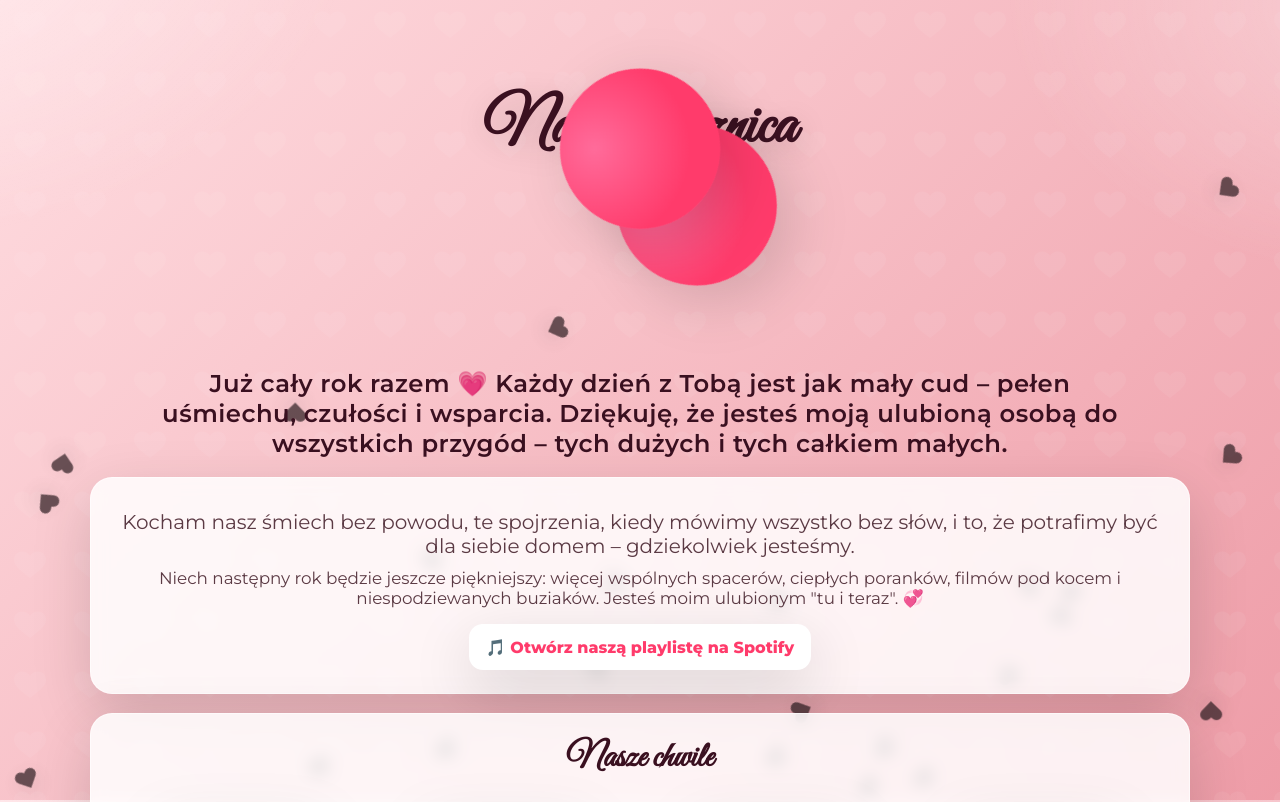
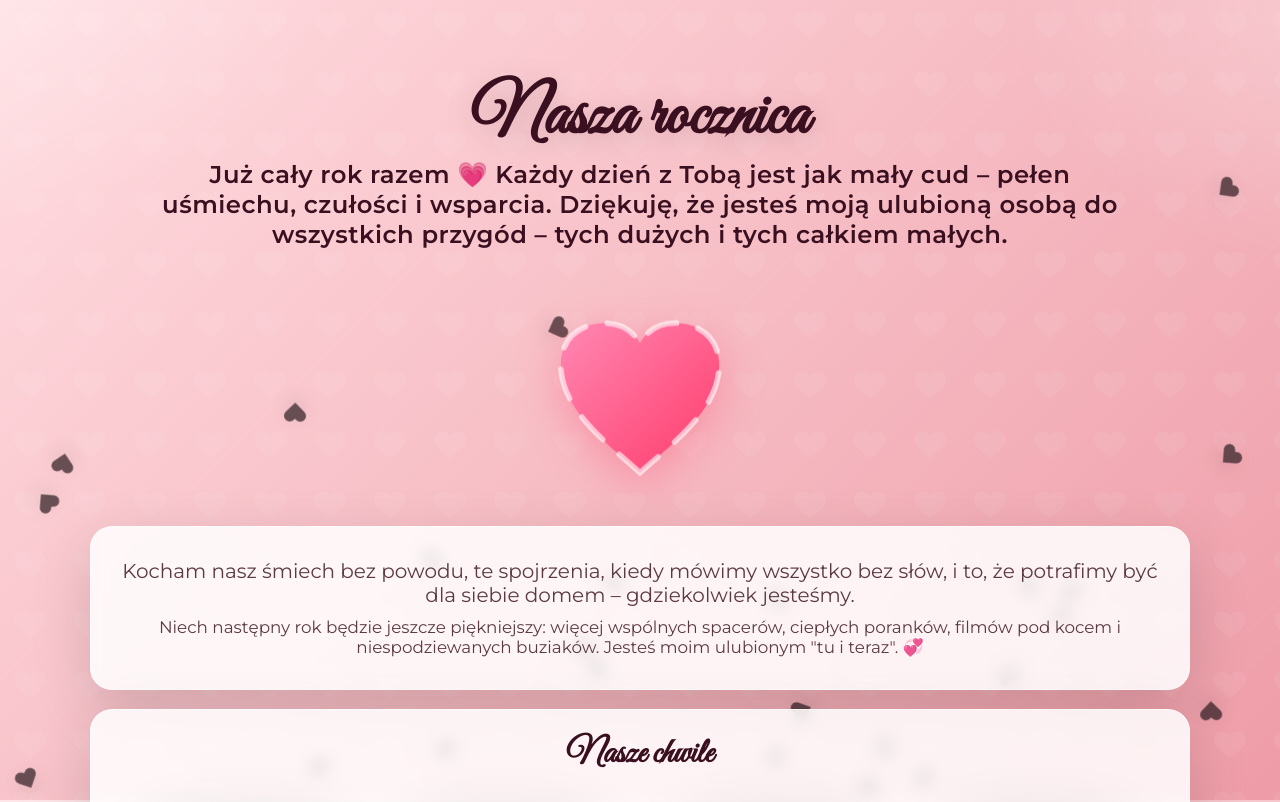
Before and after one commit to Macieklabuz/Page, a plain HTML site: page index.html in a window 1280 px wide. Shown: the top 802 px of the page. Drawn offline with Linux system fonts and the light colour scheme.

Commit message:
next commit

```diff
--- a/index.html
+++ b/index.html
@@ -44,42 +44,32 @@
     .container{ width:min(1100px, 92%); margin:0 auto; }
 
     /* HERO */
-    .hero{ position:relative; padding: 6rem 0 3rem; text-align:center; color:#3a1020; }
+    .hero{ position:relative; padding: 5.2rem 0 2rem; text-align:center; color:#3a1020; }
+    .title{ font-family: "Great Vibes", cursive; font-size: clamp(2.4rem, 5.4vw, 5.2rem); line-height:1; margin:0 0 .4rem; text-shadow: 0 6px 30px rgba(0,0,0,.15); }
+    .subtitle{ font-weight:600; letter-spacing:.5px; font-size: clamp(1.1rem, 1.2rem + .4vw, 1.6rem); margin:0 auto 1.6rem; max-width: 60ch; }
 
-    .title{ font-family: "Great Vibes", cursive; font-size: clamp(2.2rem, 5vw, 5rem); line-height:1; margin:0 0 .6rem; text-shadow: 0 6px 30px rgba(0,0,0,.15); }
-    .subtitle{ font-weight:600; letter-spacing:.5px; font-size: clamp(1.1rem, 1.2rem + .4vw, 1.6rem); margin:0 auto 1.2rem; max-width: 60ch; }
-
-    /* DUŻE ANIMOWANE SERCE */
-    .heart-wrap{ display:grid; place-items:center; margin: 1.4rem 0 1.6rem; }
-    .heart{
-      position:relative; width:160px; height:160px; transform: rotate(-45deg);
-      animation: beat 1.4s ease-in-out infinite;
+    /* NOWE SERCE – cień neonowy, niżej pod tytułem */
+    .heart-mid{ display:grid; place-items:center; margin: 2.2rem 0 1.4rem; }
+    .neo-heart{
+      width:min(220px, 40vw); aspect-ratio:1; position:relative;
+      filter: drop-shadow(0 12px 22px rgba(255,59,107,.35));
+      animation: float 5.5s ease-in-out infinite;
     }
-    .heart::before, .heart::after{
-      content:""; position:absolute; width:160px; height:160px; background: radial-gradient(circle at 30% 30%, #ff6b9a, #ff3b6b 60%);
-      border-radius: 50%;
-      box-shadow: var(--shadow);
-    }
-    .heart::before{ left:80px; }
-    .heart::after{ top:-80px; }
-    @keyframes beat{
-      0%, 60%, 100%{ transform: rotate(-45deg) scale(1); }
-      30%{ transform: rotate(-45deg) scale(1.12); }
+    .neo-heart svg{ width:100%; height:100%; display:block; }
+    .neo-heart .fill{ fill:url(#grad1); }
+    .neo-heart .stroke{ fill:none; stroke:#fff; stroke-width:2.5; stroke-linecap:round; stroke-dasharray:14 10; animation: dash 6s linear infinite; opacity:.6 }
+    @keyframes dash{ to{ stroke-dashoffset:-200; } }
+    @keyframes float{
+      0%,100%{ transform: translateY(0) }
+      50%{ transform: translateY(-8px) }
     }
 
     /* SPADAJĄCE SERDUSZKA */
     .falling{ position:fixed; inset:0; pointer-events:none; overflow:hidden; z-index:0; }
-    .falling span{
-      position:absolute; top:-10vh; font-size: clamp(16px, 2vw, 32px);
-      animation: fall linear infinite;
-      opacity:.7;
-      filter: drop-shadow(0 6px 10px rgba(0,0,0,.15));
-    }
-    @keyframes fall{
-      to{ transform: translateY(110vh) rotate(360deg); }
-    }
+    .falling span{ position:absolute; top:-10vh; font-size: clamp(16px, 2vw, 32px); animation: fall linear infinite; opacity:.7; filter: drop-shadow(0 6px 10px rgba(0,0,0,.15)); }
+    @keyframes fall{ to{ transform: translateY(110vh) rotate(360deg); } }
 
-    /* KARTA z życzeniami */
+    /* KARTY */
     .card{ position:relative; z-index:1; background: var(--card); backdrop-filter: blur(8px); border: 1px solid var(--border); border-radius: 22px; padding: 1.4rem; box-shadow: var(--shadow); }
     .grid{ display:grid; grid-template-columns: 1fr; gap: 1rem; }
 
@@ -92,10 +82,14 @@
     .frame img{ width:100%; height:100%; object-fit:cover; display:block; }
     .hint{ font-size:.95rem; color:var(--muted); margin:.4rem 0 0; text-align:center; }
 
-    /* PRZYCISKI / LINKI */
-    .cta{ display:flex; flex-wrap:wrap; gap:.6rem; justify-content:center; margin: 1rem 0 0; }
-    .btn{ display:inline-flex; align-items:center; gap:.5rem; padding:.8rem 1rem; border-radius:14px; border:1px solid var(--border); background:#fff; box-shadow: var(--shadow); font-weight:700; }
-    .btn:hover{ transform: translateY(-1px); }
+    /* DUŻE FINAŁOWE SERCE NA DOLE */
+    .finale{ margin: 1.6rem 0 0; display:grid; place-items:center; }
+    .mega-heart{ width:min(520px, 80vw); aspect-ratio:1; position:relative; }
+    .glow{ position:absolute; inset: -6%; background: radial-gradient(closest-side, rgba(255,59,107,.55), rgba(255,59,107,0)); filter: blur(20px); animation: pulse 2.6s ease-in-out infinite; border-radius:50%; transform: translateZ(0); }
+    .mega-heart svg{ width:100%; height:100%; display:block; }
+    .mega-heart .fill{ fill:url(#grad2); }
+    .mega-heart .shine{ fill:none; stroke:#fff; stroke-width:3; opacity:.55; filter: drop-shadow(0 10px 18px rgba(255,255,255,.35)); stroke-linecap:round; stroke-dasharray:20 14; animation: dash 8s linear infinite; }
+    @keyframes pulse{ 0%,100%{ transform: scale(1); opacity:.8 } 50%{ transform: scale(1.06); opacity:1 } }
 
     footer{ text-align:center; color:var(--muted); padding:2rem 0; }
   </style>
@@ -106,15 +100,27 @@
 
   <main class="container hero">
     <h1 class="title">Nasza rocznica</h1>
-    <div class="heart-wrap" aria-hidden="true"><div class="heart"></div></div>
     <p class="subtitle">Już cały rok razem 💗 Każdy dzień z Tobą jest jak mały cud – pełen uśmiechu, czułości i wsparcia. Dziękuję, że jesteś moją ulubioną osobą do wszystkich przygód – tych dużych i tych całkiem małych.</p>
+
+    <!-- NOWE SERCE – obniżone, z neonowym efektem -->
+    <div class="heart-mid">
+      <div class="neo-heart" aria-hidden="true">
+        <svg viewBox="0 0 100 100" xmlns="http://www.w3.org/2000/svg">
+          <defs>
+            <linearGradient id="grad1" x1="0" x2="1" y1="0" y2="1">
+              <stop offset="0%" stop-color="#ff88b3"/>
+              <stop offset="100%" stop-color="#ff3b6b"/>
+            </linearGradient>
+          </defs>
+          <path class="fill" d="M50 86C37 74 14 58 14 37c0-12 9-19 20-19 8 0 13 4 16 9 3-5 8-9 16-9 11 0 20 7 20 19 0 21-23 37-36 49z"/>
+          <path class="stroke" d="M50 86C37 74 14 58 14 37c0-12 9-19 20-19 8 0 13 4 16 9 3-5 8-9 16-9 11 0 20 7 20 19 0 21-23 37-36 49z"/>
+        </svg>
+      </div>
+    </div>
 
     <section class="card nice" style="margin-top:1.2rem">
       <p class="big">Kocham nasz śmiech bez powodu, te spojrzenia, kiedy mówimy wszystko bez słów, i to, że potrafimy być dla siebie domem – gdziekolwiek jesteśmy.</p>
       <p>Niech następny rok będzie jeszcze piękniejszy: więcej wspólnych spacerów, ciepłych poranków, filmów pod kocem i niespodziewanych buziaków. Jesteś moim ulubionym "tu i teraz". 💞</p>
-      <div class="cta">
-        <a class="btn" href="https://open.spotify.com/playlist/37i9dQZF1DX50QitC6Oqtn" target="_blank" rel="noreferrer">🎵 Otwórz naszą playlistę na Spotify</a>
-      </div>
     </section>
 
     <section style="margin-top:1.2rem">
@@ -134,9 +140,27 @@
     <section style="margin-top:1.2rem">
       <div class="card">
         <h2 style="margin:0 0 .6rem; font-family:'Great Vibes', cursive; font-size:2.2rem">Nasza muzyka</h2>
-        <!-- PODMIEŃ ID playlisty w src na swoją: https://open.spotify.com/playlist/XXXXXXXXXXXXXX -->
+        <!-- ZOSTAWIAMY TYLKO WERSJĘ EMBED. PODMIEŃ ID playlisty: https://open.spotify.com/playlist/XXXXXXXXXXXXXX -->
         <iframe style="border-radius:12px" src="https://open.spotify.com/embed/playlist/37i9dQZF1DX50QitC6Oqtn?utm_source=generator" width="100%" height="152" frameborder="0" allowfullscreen="" allow="autoplay; clipboard-write; encrypted-media; fullscreen; picture-in-picture" loading="lazy"></iframe>
         <p class="hint">Masz swoją playlistę? Otwórz ją na Spotify → Udostępnij → Osadzanie → skopiuj <em>Embed</em> i podmień <code>src</code>.</p>
+      </div>
+    </section>
+
+    <!-- WIELKIE SERCE NA SAMYM DOLE -->
+    <section class="finale">
+      <div class="mega-heart" aria-hidden="true">
+        <div class="glow"></div>
+        <svg viewBox="0 0 100 100" xmlns="http://www.w3.org/2000/svg">
+          <defs>
+            <linearGradient id="grad2" x1="0" x2="1" y1="0" y2="1">
+              <stop offset="0%" stop-color="#ff6ea9"/>
+              <stop offset="100%" stop-color="#ff2f63"/>
+            </linearGradient>
+          </defs>
+          <path class="fill" d="M50 86C37 74 14 58 14 37c0-12 9-19 20-19 8 0 13 4 16 9 3-5 8-9 16-9 11 0 20 7 20 19 0 21-23 37-36 49z"/>
+          <path class="shine" d="M32 30c5-7 17-7 18 5"/>
+          <path class="shine" d="M68 30c-5-7-17-7-18 5"/>
+        </svg>
       </div>
     </section>
   </main>
```
Also changed, not shown: img/zdjecie1.jpg (added), img/zdjecie2.jpg (added), img/zdjecie3.jpg (added), img/zdjecie4.jpg (added), 1 other file.
